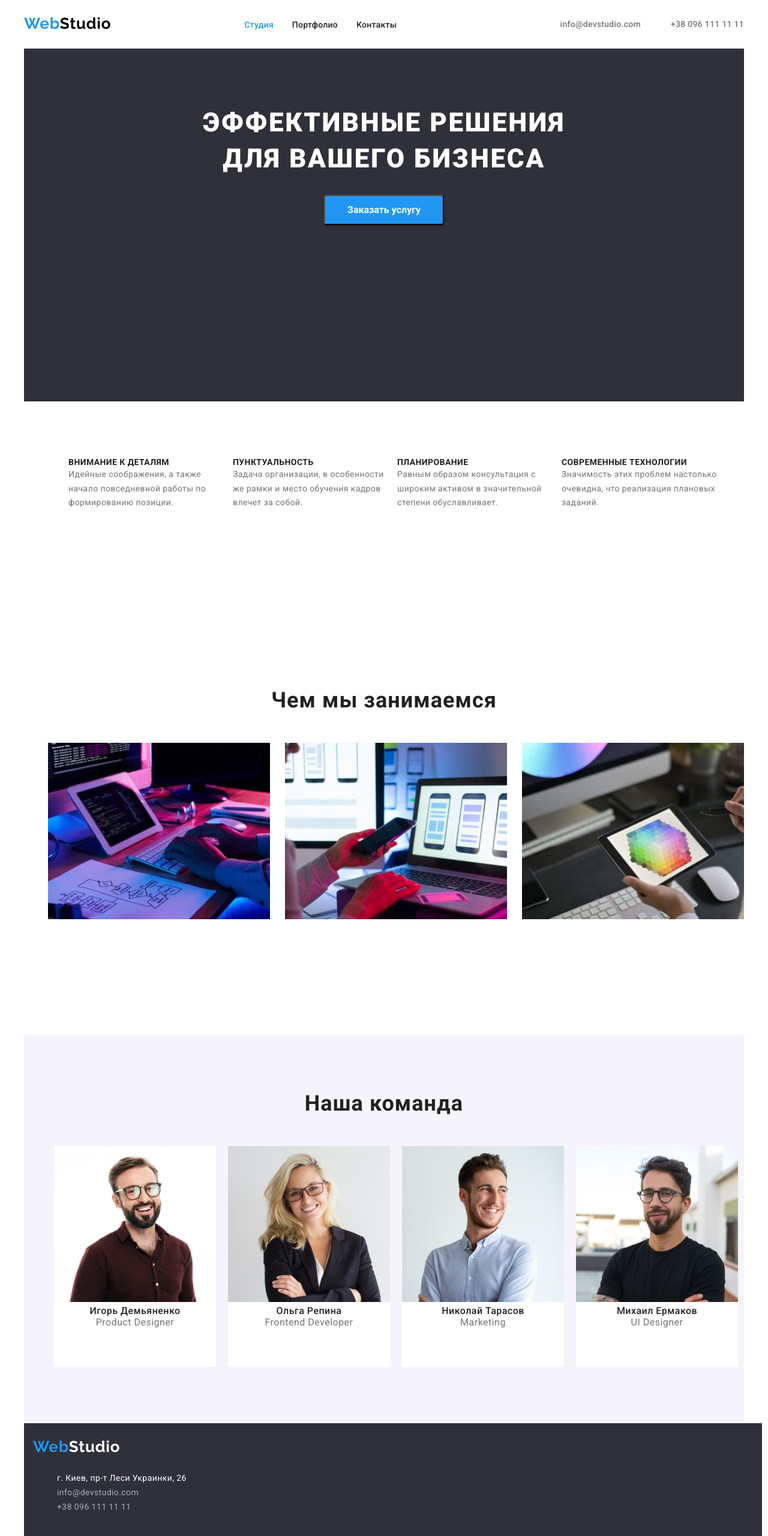
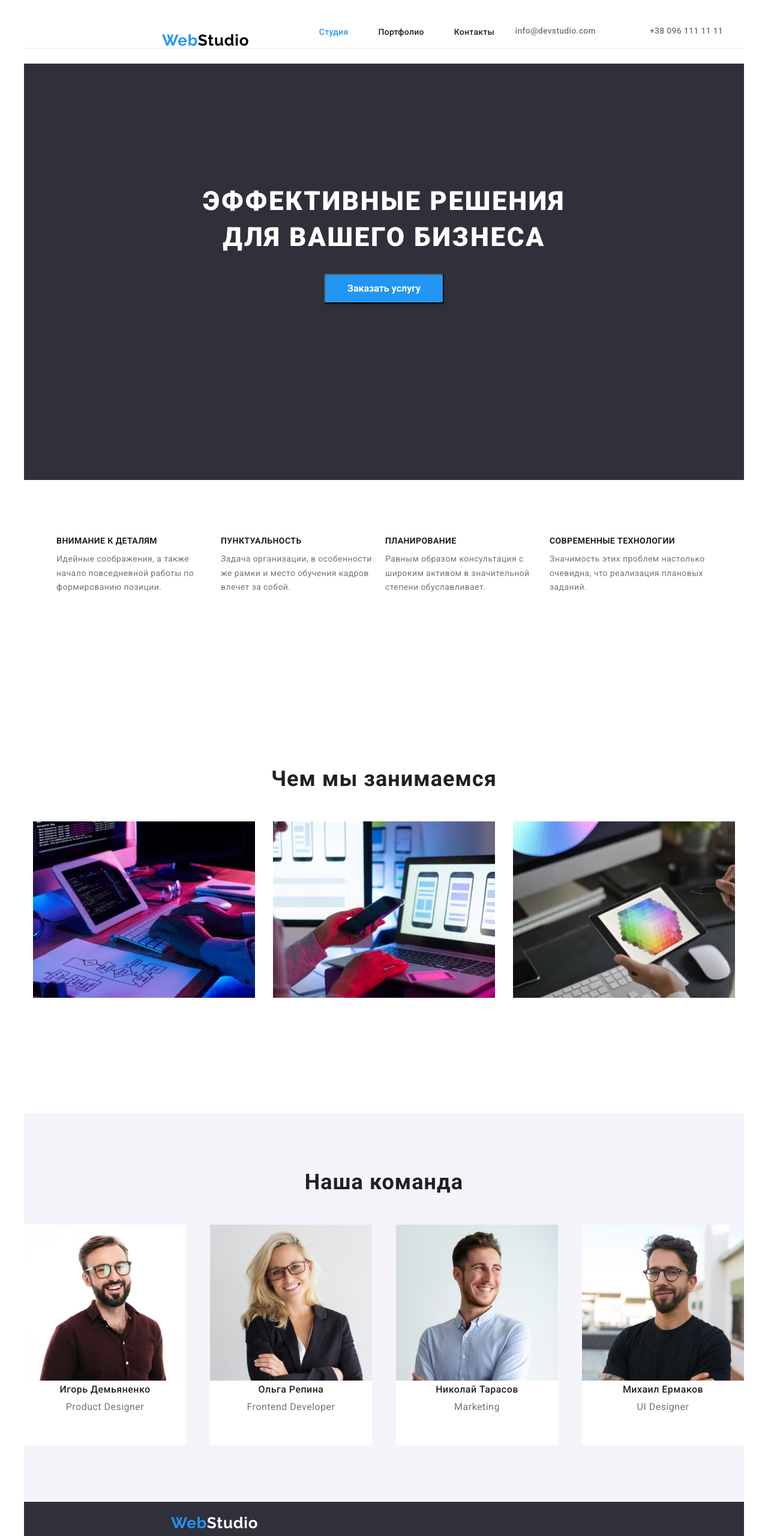
Before and after one commit to vitsemashko/goit-markup-hw-03, a plain HTML site: page index.html in a window 1280 px wide. Shown: the top 2560 px of the page at 60% size. Drawn offline with nearby package versions, Linux system fonts and the light colour scheme.

Commit message:
Changed styles.css,index.html,portfolio.html
Added margins and paddings to elements
Some styles changed

```diff
--- a/css/styles.css
+++ b/css/styles.css
@@ -39,8 +39,10 @@ a {
 ul {
 	list-style-type: none;
 	margin: 0;
+	padding-left: 0;
 }
 h1,
+h2,
 h3,
 p {
 	margin: 0 auto;
@@ -48,24 +50,45 @@ p {
 p {
 	margin-bottom: 94px;
 }
+button {
+	cursor: pointer;
+}
 .container {
-	width: 1230px;
+	width: 1200px;
 	padding-left: 15px;
 	padding-right: 15px;
+	margin: 0 auto;
 }
 section {
 	padding-top: 94px;
 	padding-bottom: 94px;
 }
+address {
+	font-style: normal;
+}
 /*Header*/
 header {
 	margin: 0;
 }
-.page-header {
+.page-header .container {
 	display: flex;
 	align-items: center;
 	justify-content: space-between;
 	border-bottom: 1px solid var(--header-border-color);
+}
+.page-header {
+	padding-top: 24px;
+	padding-bottom: 25px;
+}
+.logo-link {
+	display: inline-block;
+	padding: 20px;
+	padding-left: 215px;
+	margin-right: 93px;
+}
+.contacts-phone {
+	display: inline-block;
+	padding-right: 215px;
 }
 .site-nav-list,
 .contacts-list {
@@ -73,10 +96,19 @@ header {
 	align-items: center;
 	justify-content: space-between;
 }
-.site-nav a::not(:last-child) {
+.site-nav-list {
+	margin-left: 93px;
+	margin-right: 311px;
+}
+.site-nav li {
 	margin-right: 50px;
 }
+.site-nav-contacts {
+	margin-right: 331px;
+}
 .contacts a {
+	display: inline-block;
+	padding: 20px;
 	margin-left: 50px;
 }
 /*Visually hidden*/
@@ -97,8 +129,6 @@ header {
 	display: inline-block;
 	width: 145px;
 	height: 31px;
-	margin-bottom: 25px;
-	margin-top: 24px;
 }
 .logo-one {
 	font-family: "Raleway", sans-serif;
@@ -108,6 +138,7 @@ header {
 	line-height: 1.19;
 	letter-spacing: 0.03em;
 	color: var(--accent-color);
+	position: center;
 }
 .logo-two {
 	font-family: "Raleway", sans-serif;
@@ -126,10 +157,6 @@ header {
 	line-height: 1.19;
 	letter-spacing: 0.03em;
 	color: var(--bcg-color-one);
-}
-.logo-one,
-.logo-second {
-	margin-bottom: 20px;
 }
 /*Site-nav*/
 .site-nav {
@@ -171,7 +198,8 @@ header {
 }
 /*Studio Hero*/
 .studio-hero {
-	width: 1200px;
+	padding-top: 200px;
+
 	background-color: var(--bcg-color-two);
 }
 .studio-hero-title {
@@ -199,7 +227,6 @@ header {
 	background-color: var(--accent-color);
 	box-shadow: 0px 4px 4px rgba(0, 0, 0, 0.15);
 	border-radius: 4px;
-	cursor: pointer;
 
 	display: block;
 	width: 200px;
@@ -224,10 +251,11 @@ header {
 	color: var(--secondary-color);
 	text-align: left;
 
-	margin-bottom: 94px;
+	padding: 0;
+	margin-top: 10px;
 }
 .features ul {
-	margin-bottom: 94px;
+	padding-bottom: 94px;
 }
 .features li {
 	width: 270px;
@@ -242,7 +270,7 @@ header {
 	letter-spacing: 0.03em;
 	text-transform: uppercase;
 	color: var(--primary-color);
-
+	margin-bottom: 10px;
 	text-align: left;
 }
 /*What do we do*/
@@ -261,7 +289,6 @@ header {
 	margin: auto;
 	display: inline;
 	margin-bottom: 50px;
-	margin-top: 94px;
 }
 .what-do-we-do img {
 	margin-top: 50px;
@@ -298,7 +325,7 @@ header {
 	background-color: var(--bcg-color-one);
 	width: 270px;
 	height: 368px;
-	margin: auto;
+
 	display: inline-block;
 }
 .team-person {
@@ -309,6 +336,7 @@ header {
 	text-align: center;
 	letter-spacing: 0.03em;
 	color: var(--primary-color);
+	margin-bottom: 10px;
 }
 .team-role {
 	font-size: 16px;
@@ -316,8 +344,8 @@ header {
 	text-align: center;
 	letter-spacing: 0.03em;
 	color: var(--secondary-color);
-
-	margin-bottom: 94px;
+	margin: 0;
+	padding-bottom: 94px;
 }
 /*Footer*/
 footer {
@@ -351,6 +379,10 @@ address a:hover,
 address a:focus {
 	color: var(--accent-color);
 }
+address ul {
+	margin-top: 10px;
+	padding-left: 215px;
+}
 /*Filter*/
 .filter {
 	text-align: center;
@@ -365,9 +397,13 @@ address a:focus {
 	letter-spacing: 0.03em;
 	color: var(--primary-color);
 	background-color: var(--bcg-color-four);
-	cursor: pointer;
-	box-shadow: 0px 3px 1px rgba(0, 0, 0, 0.1), 0px 1px 2px rgba(0, 0, 0, 0.08),
-		0px 2px 2px rgba(0, 0, 0, 0.12);
+	display: inline-block;
+	width: 145px;
+	height: 38px;
+	padding: 0px;
+	display: flex;
+	align-items: center;
+	justify-content: center;
 }
 .portfolio-btn:hover,
 .portfolio-btn:focus {
@@ -381,20 +417,26 @@ address a:focus {
 	line-height: 2;
 	letter-spacing: 0.06em;
 	color: var(--primary-color);
+	margin-bottom: 4px;
+	padding-left: 24px;
+	padding-right: 24px;
+	padding-bottom: 54px;
 }
 .portfolio-hero-text {
 	font-size: 16px;
 	line-height: 1.875;
 	letter-spacing: 0.03em;
 	color: var(--secondary-color);
-}
-.portfolio-hero-text {
 	border-bottom: 1px solid var(--portfolio-border-color);
+	margin: 0;
+	padding-left: 24px;
+	padding-right: 24px;
+	padding-bottom: 20px;
 }
 .portfolio-hero-items {
 	display: flex;
 	flex-wrap: wrap;
-	margin-bottom: 94px;
+	padding-bottom: 94px;
 }
 .portfolio-hero-items img {
 	margin-top: 34px;
@@ -402,6 +444,7 @@ address a:focus {
 }
 .btn-group {
 	display: inline-flex;
+	margin-bottom: 50px;
 }
 .portfolio-btn {
 	margin-right: 8px;
--- a/index.html
+++ b/index.html
@@ -21,7 +21,8 @@
 		<link rel="stylesheet" href="./css/styles.css" />
 	</head>
 	<body>
-		<header class="page-header" class="container">
+		<header class="page-header">
+			<div class="container">
 				<a class="logo-link" href="" lang="en"
 					><span class="logo-one">Web</span><span class="logo-two">Studio</span>
 				</a>
@@ -33,7 +34,7 @@
 						<li>
 							<a href="./portfolio.html">Портфолио</a>
 						</li>
-					<li><a href="">Контакты</a></li>
+						<li class="site-nav-contacts"><a href="">Контакты</a></li>
 					</ul>
 				</nav>
 				<div class="contacts">
@@ -50,17 +51,21 @@
 						</li>
 					</ul>
 				</div>
+			</div>
 		</header>
 		<main>
 			<!--Hero-->
-			<section class="studio-hero" class="container">
+			<section class="studio-hero">
+				<div class="container">
 					<h1 class="studio-hero-title">
 						Эффективные решения для вашего бизнеса
 					</h1>
 					<button class="studio-hero-btn" type="button">Заказать услугу</button>
+				</div>
 			</section>
 			<!--Features-->
-			<section class="features" class="container">
+			<section class="features">
+				<div class="container">
 					<h2 class="features-title visually-hidden">Преимущества</h2>
 					<ul>
 						<li>
@@ -73,8 +78,8 @@
 						<li>
 							<h3 class="features-title-second">Пунктуальность</h3>
 							<p class="features-text">
-							Задача организации, в особенности же рамки и место обучения кадров
-							влечет за собой.
+								Задача организации, в особенности же рамки и место обучения
+								кадров влечет за собой.
 							</p>
 						</li>
 						<li>
@@ -92,9 +97,11 @@
 							</p>
 						</li>
 					</ul>
+				</div>
 			</section>
 			<!--What do we do-->
-			<section class="what-do-we-do" class="container">
+			<section class="what-do-we-do">
+				<div class="container">
 					<h2 class="what-do-we-do-title">Чем мы занимаемся</h2>
 					<ul class="what-do-we-do-list">
 						<li>
@@ -161,9 +168,12 @@
 							<p class="team-role" lang="en">UI Designer</p>
 						</li>
 					</ul>
+				</div>
+
 			</section>
 		</main>
-		<footer class="container">
+		<footer>
+			<div class="container">
 				<a class="logo-link" href="" lang="en"
 				><span class="logo-one">Web</span
 				><span class="logo-second">Studio</span></a
@@ -187,6 +197,8 @@
 					</li>
 				</ul>
 			</address>
+			</div>
+
 		</footer>
 	</body>
 </html>
```
Also changed, not shown: portfolio.html (+9 -3 lines). Lines whose indentation alone changed are shown as unchanged.
